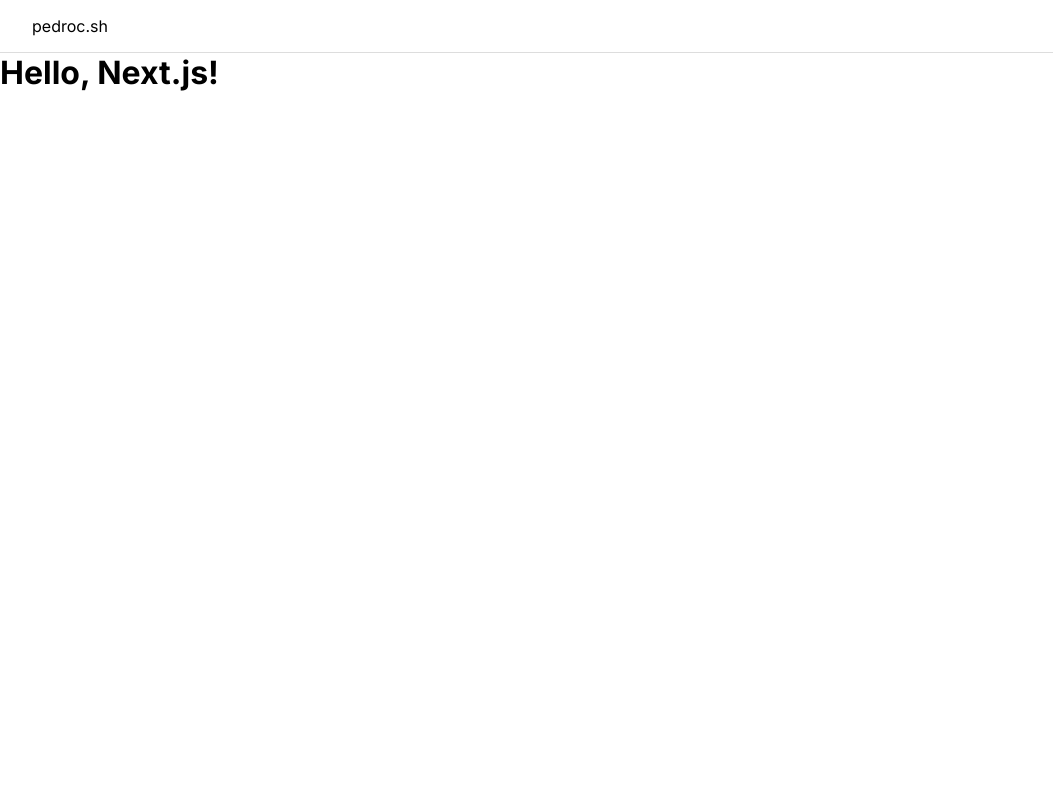
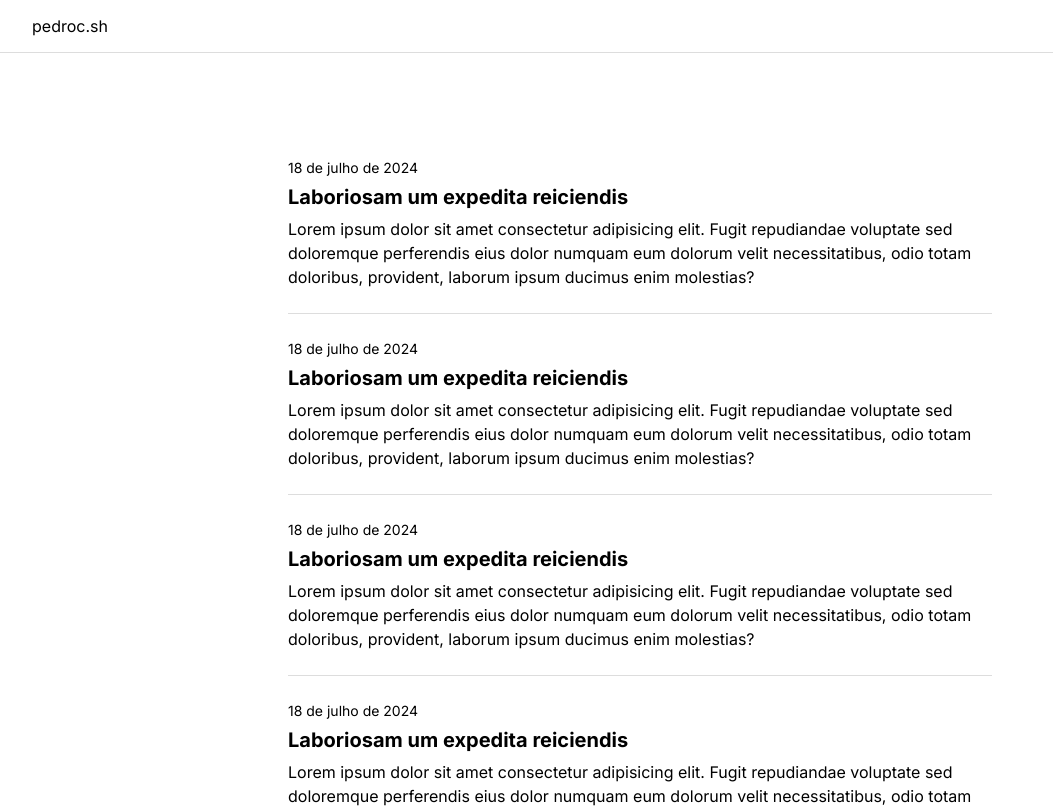
Before and after one commit to pedrocsh/blog, a Next.js app: page / in a window 1280 px wide. Shown: the top 808 px of the page, without its empty margins (0-1053 px from the left). Built offline with nearby package versions, Linux system fonts and the light colour scheme.

Commit message:
create home

```diff
--- a/src/app/page.tsx
+++ b/src/app/page.tsx
@@ -1,3 +1,19 @@
+import styles from '../styles/pages/home.module.css'
+
+const posts = [1, 2, 3, 4, 5]
+
 export default function Page() {
-  return <h1>Hello, Next.js!</h1>
+  return (
+    <div className={styles.posts}>
+      {posts.map(post => (
+        <article key={post} className={styles.article}>
+          <strong>18 de julho de 2024</strong>
+          <h1>
+            <a href="#">Laboriosam um expedita reiciendis</a>
+          </h1>
+          <p>Lorem ipsum dolor sit amet consectetur adipisicing elit. Fugit repudiandae voluptate sed doloremque perferendis eius dolor numquam eum dolorum velit necessitatibus, odio totam doloribus, provident, laborum ipsum ducimus enim molestias?</p>
+        </article>
+      ))}
+    </div>
+  )
 }
--- a/src/styles/global.css
+++ b/src/styles/global.css
@@ -9,3 +9,8 @@ a {
   text-decoration: none;
   color: inherit;
 }
+
+p {
+  font-size: 16px;
+  line-height: 1.5;
+}
--- /dev/null
+++ b/src/styles/pages/home.module.css
@@ -0,0 +1,26 @@
+.posts {
+  display: flex;
+  flex-direction: column;
+  max-width: 768px;
+  margin: 0 auto;
+  padding: 80px 32px;
+}
+
+.article {
+  padding: 24px 0;
+}
+
+.article + .article {
+  border-top: 1px solid #ddd;
+}
+
+.article strong {
+  font-size: 14px;
+  font-weight: 400;
+}
+
+.article h1 {
+  font-size: 20px;
+  font-weight: 700;
+  margin: 8px 0;
+}
```
